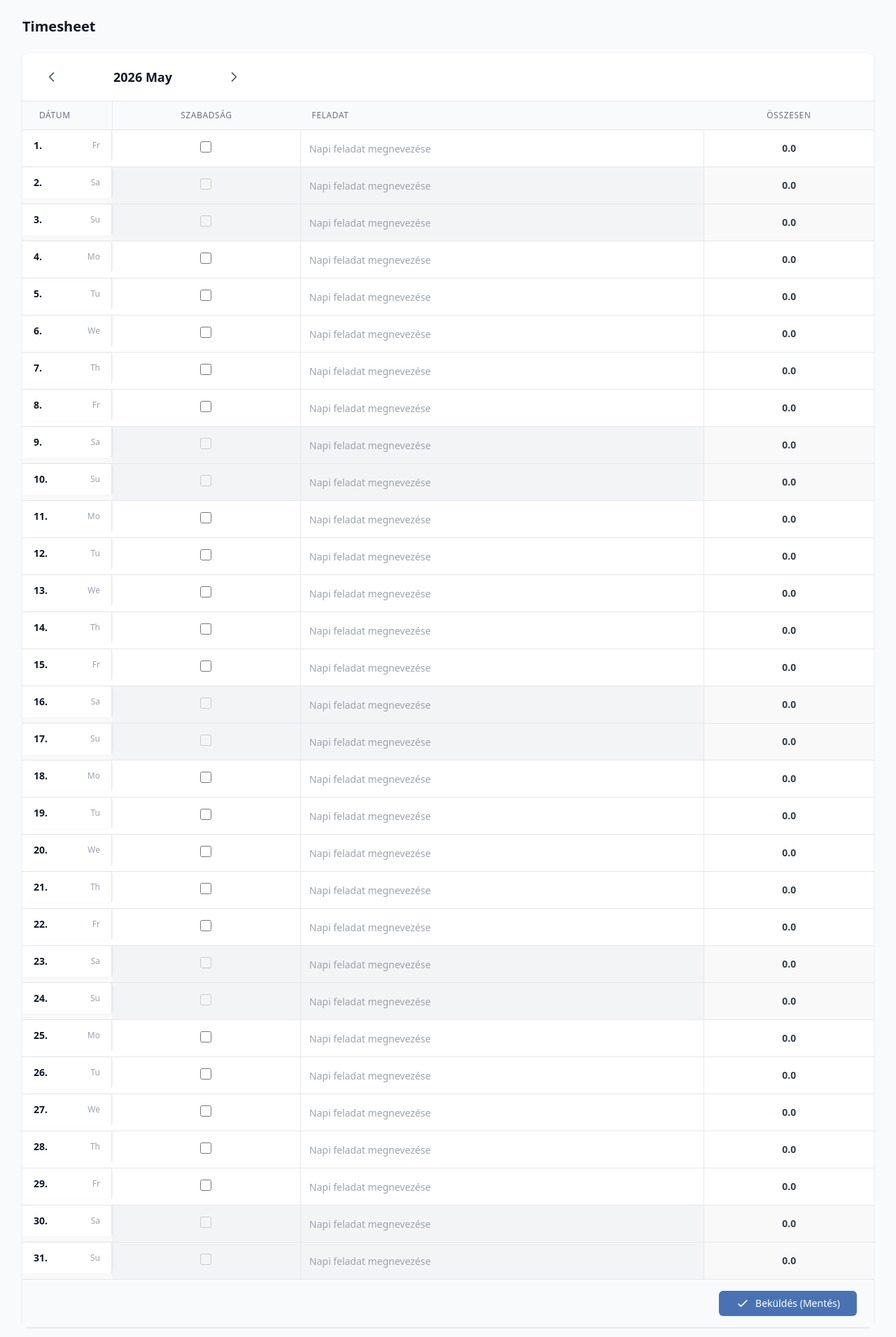
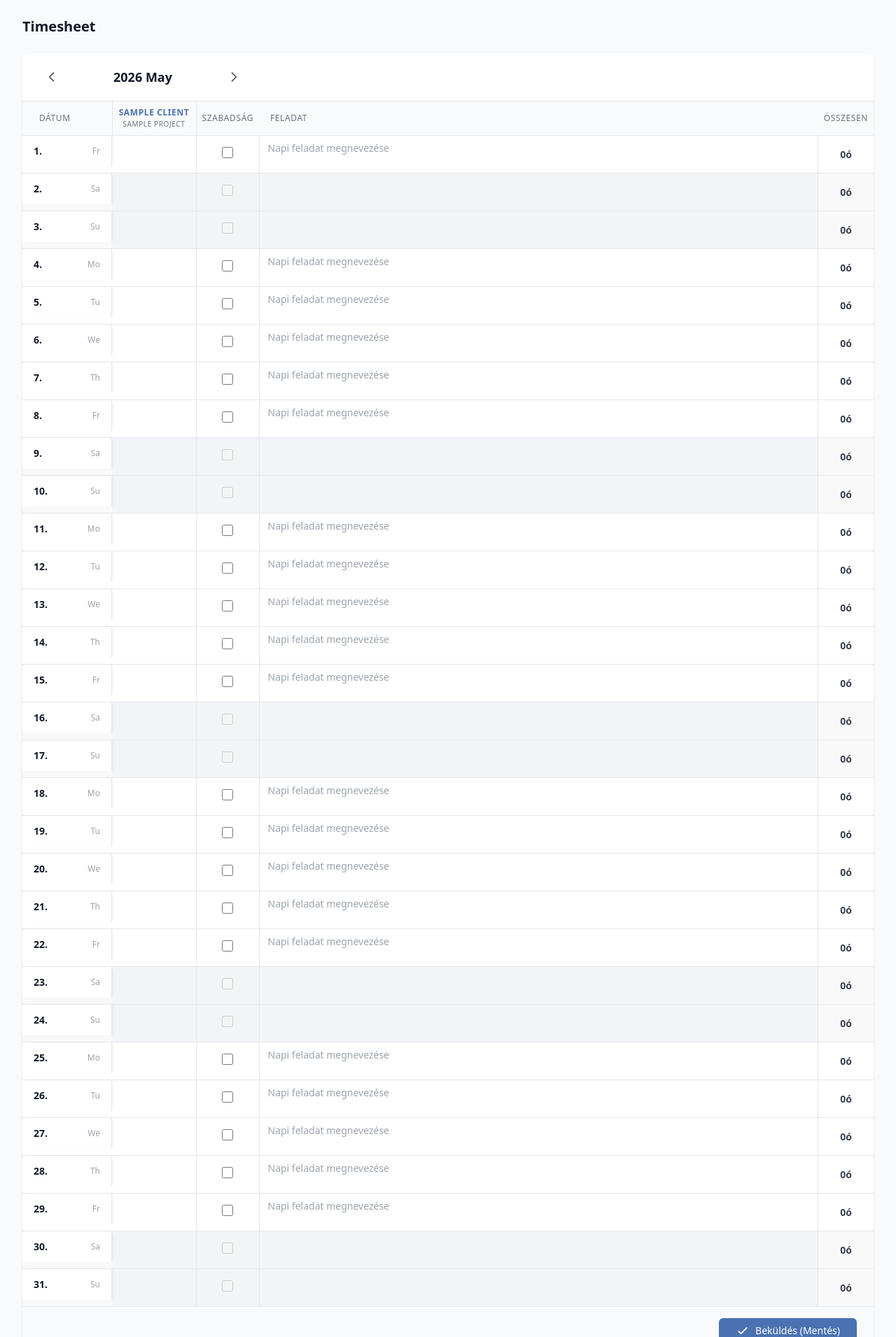
Before and after one commit to csabamaksai/yeleave, a Django app: page /timesheet/ in a window 1280 px wide. Shown: the part 49-1960 px from the top of the page at 70% size. Run offline with Django 5.2, Linux system fonts and the light colour scheme; a user stored in the database is signed in; tables that the repository leaves empty hold one stand-in row (values such as "Sample post"); some libraries are stand-ins or nearby versions.

Commit message:
Timesheet updates: Dynamic textarea resizing for tasks, formatting rules

```diff
--- a/templates/timesheet/index.html
+++ b/templates/timesheet/index.html
@@ -39,20 +39,20 @@
                             <div class="text-[10px] text-gray-500 truncate" title="{{ project.name }}">{{ project.name }}</div>
                         </th>
                     {% endfor %}
-                    <th scope="col" class="px-4 py-3 text-center text-xs font-medium text-gray-500 uppercase tracking-wider min-w-[100px]">
+                    <th scope="col" class="px-2 py-3 text-center text-xs font-medium text-gray-500 uppercase tracking-wider w-16 min-w-[64px]">
                         {% trans "Szabadság" %}
                     </th>
                     <th scope="col" class="px-4 py-3 text-left text-xs font-medium text-gray-500 uppercase tracking-wider min-w-[200px]">
                         {% trans "Feladat" %}
                     </th>
-                    <th scope="col" class="px-4 py-3 text-center text-xs font-medium text-gray-500 uppercase tracking-wider min-w-[80px]">
+                    <th scope="col" class="px-2 py-3 text-center text-xs font-medium text-gray-500 uppercase tracking-wider w-16 min-w-[64px]">
                         {% trans "Összesen" %}
                     </th>
                 </tr>
             </thead>
             <tbody class="bg-white divide-y divide-gray-200">
                 {% for day in days_in_month %}
-                    <tr class="hover:bg-blue-50/30 transition-colors {% if day.is_weekend %}bg-gray-100/50{% endif %}" data-date="{{ day.date|date:'Y-m-d' }}">
+                    <tr class="day-row hover:bg-blue-50/30 transition-colors {% if day.is_weekend %}bg-gray-100/50{% endif %}" data-date="{{ day.date|date:'Y-m-d' }}">
                         <td class="sticky left-0 z-10 bg-white {% if day.is_weekend %}bg-gray-50{% endif %} px-4 py-3 whitespace-nowrap text-sm text-gray-900 border-r border-gray-200 shadow-[2px_0_4px_-2px_rgba(0,0,0,0.1)] flex items-center justify-between">
                             <span class="font-bold">{{ day.day }}.</span>
                             <span class="text-gray-400 text-xs ml-2">{{ day.weekday_name }}</span>
@@ -78,15 +78,15 @@
                                 {% if day.is_weekend %}disabled title="Hétvégén/ünnepnapon nem értelmezett"{% endif %}>
                         </td>
                         <td class="border-r border-gray-200 p-0 relative {% if day.is_leave %}bg-red-50{% elif day.is_weekend %}bg-gray-100{% endif %} transition-colors">
-                            <input type="text" class="task-input w-full h-full min-h-[48px] text-sm bg-transparent border-0 px-3 focus:ring-2 focus:ring-inset focus:ring-brand outline-none {% if day.is_leave %}cursor-not-allowed text-gray-400{% endif %}"
-                                value="{{ day.description|default:'' }}"
+                            <textarea class="task-input resize-none overflow-hidden w-full min-h-[48px] py-2 text-sm bg-transparent border-0 px-3 focus:ring-2 focus:ring-inset focus:ring-brand outline-none {% if day.is_leave or day.is_weekend %}cursor-not-allowed text-gray-400{% endif %}"
                                 data-date="{{ day.date|date:'Y-m-d' }}"
                                 data-original="{{ day.description|default:'' }}"
-                                placeholder="Napi feladat megnevezése"
-                                {% if day.is_leave %}disabled{% endif %}>
+                                rows="1"
+                                {% if not day.is_leave and not day.is_weekend %}placeholder="Napi feladat megnevezése"{% else %}placeholder=""{% endif %}
+                                {% if day.is_leave or day.is_weekend %}disabled{% endif %}>{{ day.description|default:'' }}</textarea>
                         </td>
                         <td class="px-4 py-4 whitespace-nowrap text-center text-sm font-bold text-gray-700 row-total">
-                            0.0
+                            0ó
                         </td>
                     </tr>
                 {% empty %}
@@ -131,7 +131,7 @@
     };
 
     const formatHoursJS = (dec) => {
-        if (!dec || dec === 0) return '0.0';
+        if (!dec || dec === 0) return '0ó';
         let h = Math.floor(dec);
         let m = Math.round((dec - h) * 60);
         if (m === 0) return `${h}ó`;
@@ -147,7 +147,7 @@
                 if (!input.disabled) total += parseHoursJS(input.value);
             });
             const totalCell = row.querySelector('.row-total');
-            if (totalCell) totalCell.innerText = total > 0 ? formatHoursJS(total) : '0.0';
+            if (totalCell) totalCell.innerText = formatHoursJS(total);
         });
     };
 
@@ -184,6 +184,21 @@
         });
     });
 
+    // Szövegmezők dinamikus magassága (Auto-resize vertical)
+    const autoResize = (el) => {
+        el.style.height = 'auto'; // Reset
+        el.style.height = el.scrollHeight + 'px';
+    };
+
+    document.querySelectorAll('.task-input').forEach(textarea => {
+        // Inicializáljuk a magasságot rögtön
+        autoResize(textarea);
+        // Minden input eseménynél igazodik
+        textarea.addEventListener('input', function() {
+            autoResize(this);
+        });
+    });
+
     document.querySelectorAll('.ts-input, .task-input').forEach(input => {
         input.addEventListener('blur', function() {
             const val = this.value.trim();
@@ -197,8 +212,12 @@
         });
         input.addEventListener('keydown', function(e) {
             if (e.key === 'Enter') {
-                e.preventDefault();
-                this.blur();
+                if (this.tagName.toLowerCase() !== 'textarea') {
+                    e.preventDefault();
+                    this.blur();
+                } else if (e.shiftKey) {
+                    // Shift+Enter-re új sort tesz (alapértelmezett textarea működés)
+                }
             }
         });
     });
--- a/timesheet/views.py
+++ b/timesheet/views.py
@@ -133,7 +133,7 @@
         })
 
     # Felhasználóhoz rendelt projektek lekérdezése
-    projects = request.user.assigned_projects.filter(is_active=True, client__is_active=True).select_related('client')
+    projects = list(request.user.assigned_projects.filter(is_active=True, client__is_active=True).select_related('client'))
 
     # E havi mentett bejegyzések
     entries = TimeEntry.objects.filter(
@@ -142,37 +142,41 @@
         date__month=month
     )
 
-    # Szótárat építünk a gyors kereséshez: (project_id, dátum_string) -> float hours
-    entry_dict = {(e.project_id, str(e.date)): float(e.hours) for e in entries}
+    # Szótárat építünk a gyors kereséshez: (dátum_string, project_id) -> TimeEntry
+    entry_dict = {(str(e.date), e.project_id): e for e in entries}
 
-    # Sorok előkészítése a template-hez
-    project_rows = []
-    for project in projects:
-        row_days = []
-        for d in days_in_month:
-            date_str = str(d['date'])
-            hours_decimal = entry_dict.get((project.id, date_str), 0)
+    # Feladat leírások kikeresése naponként
+    day_descriptions = {}
+    for e in entries:
+        date_str = str(e.date)
+        if date_str not in day_descriptions and e.description:
+            day_descriptions[date_str] = e.description
+
+    # Kiegészítjük a days_in_month listát a projektek óráival
+    for d in days_in_month:
+        date_str = str(d['date'])
+
+        project_hours = []
+        for project in projects:
+            e = entry_dict.get((date_str, project.id))
+            hours_decimal = float(e.hours) if e else 0.0
             hours_formatted = format_hours(hours_decimal) if hours_decimal > 0 else ''
 
-            row_days.append({
-                'date_str': date_str,
+            project_hours.append({
+                'project_id': project.id,
                 'hours_formatted': hours_formatted,
-                'hours_decimal': hours_decimal,
-                'is_weekend': d['is_weekend'],
-                'is_leave': d['is_leave']
+                'hours_decimal': hours_decimal
             })
-        project_rows.append({
-            'project': project,
-            'client_name': project.client.name,
-            'days': row_days
-        })
+
+        d['project_hours'] = project_hours
+        d['description'] = day_descriptions.get(date_str, "")
 
     return render(request, 'timesheet/index.html', {
         'current_date': current_date,
         'prev_month': prev_month,
         'next_month': next_month,
         'days_in_month': days_in_month,
-        'project_rows': project_rows,
+        'projects': projects,
     })
 
 @login_required
@@ -552,39 +556,74 @@
 def bulk_save_time_entries(request):
     try:
         data = json.loads(request.body)
-        entries = data.get('entries', [])
+        days = data.get('days', [])
 
-        # Lehetőségek: validálni a projekt jogosultságot bulkosan
         updated_count = 0
         deleted_count = 0
-        for entry in entries:
-            project_id = entry.get('project_id')
-            entry_date_str = entry.get('date')
-            hours_str = entry.get('hours')
+        leave_updated = 0
+        leave_deleted = 0
 
-            project = Project.objects.filter(id=project_id, assigned_users=request.user).first()
-            if not project:
-                continue
+        for day_obj in days:
+            entry_date_str = day_obj.get('date')
+            is_leave = day_obj.get('is_leave', False)
+            task_desc = day_obj.get('task', '')
+            entries = day_obj.get('entries', [])
 
             entry_date = datetime.strptime(entry_date_str, '%Y-%m-%d').date()
-            parsed_hours = parse_hours(hours_str) if hours_str else 0.0
 
-            if parsed_hours <= 0:
-                # Törölni kell, ha 0
-                deleted = TimeEntry.objects.filter(user=request.user, project=project, date=entry_date).delete()
-                if deleted[0] > 0:
-                    deleted_count += deleted[0]
+            if is_leave:
+                # Töröljük a TimeEntry-ket ha voltak
+                del_time = TimeEntry.objects.filter(user=request.user, date=entry_date).delete()
+                if del_time[0]:
+                    deleted_count += del_time[0]
+
+                # Ha nem volt még erre a napra szabadság, próbáljuk meg létrehozni
+                exists = Leave.objects.filter(user=request.user, start_date__lte=entry_date, end_date__gte=entry_date).exists()
+                if not exists:
+                    try:
+                        Leave.objects.create(
+                            user=request.user,
+                            start_date=entry_date,
+                            end_date=entry_date,
+                            leave_type='PTO',
+                            notes=task_desc
+                        )
+                        leave_updated += 1
+                    except Exception as exc:
+                        # Akkor futhat ide, ha hétvégére esne (a modell clean() dobna exceptiont)
+                        pass
             else:
-                hours = round(parsed_hours, 2)
-                obj, created = TimeEntry.objects.update_or_create(
-                    user=request.user,
-                    project=project,
-                    date=entry_date,
-                    defaults={'hours': hours}
-                )
-                updated_count += 1
+                # Nincs szabadság, törölni kell a napi szabadságot ha pontosan egyezik.
+                del_leave = Leave.objects.filter(user=request.user, start_date=entry_date, end_date=entry_date).delete()
+                if del_leave[0]:
+                    leave_deleted += del_leave[0]
 
-        return JsonResponse({'status': 'success', 'message': f'Sikeresen beküldve: {updated_count} módosítva/létrehozva, {deleted_count} törölve.'})
+                for row_entry in entries:
+                    project_id = row_entry.get('project_id')
+                    hours_str = row_entry.get('hours')
+
+                    project = Project.objects.filter(id=project_id, assigned_users=request.user).first()
+                    if not project:
+                        continue
+
+                    parsed_hours = parse_hours(hours_str) if hours_str else 0.0
+
+                    if parsed_hours <= 0:
+                        # Törölni kell, ha 0
+                        deleted = TimeEntry.objects.filter(user=request.user, project=project, date=entry_date).delete()
+                        if deleted[0] > 0:
+                            deleted_count += deleted[0]
+                    else:
+                        hours = round(parsed_hours, 2)
+                        obj, created = TimeEntry.objects.update_or_create(
+                            user=request.user,
+                            project=project,
+                            date=entry_date,
+                            defaults={'hours': hours, 'description': task_desc}
+                        )
+                        updated_count += 1
+
+        return JsonResponse({'status': 'success', 'message': f'Sikeresen beküldve: {updated_count} TS és {leave_updated} Szabadság mentve.'})
     except Exception as e:
         import traceback
         traceback.print_exc()
```
